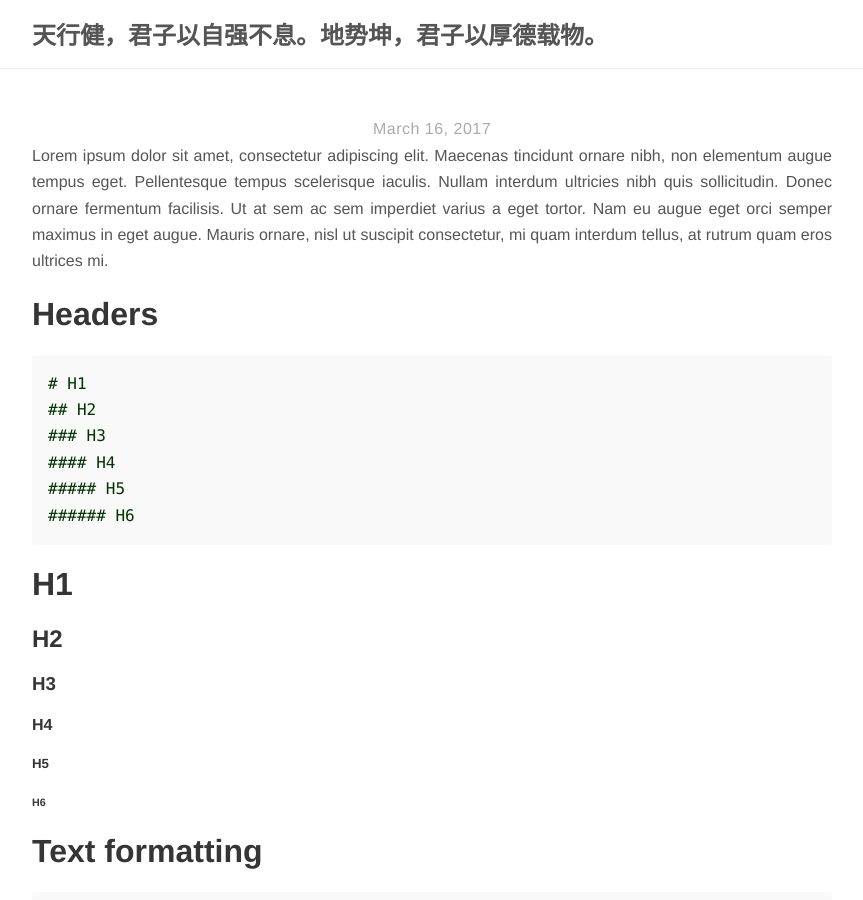
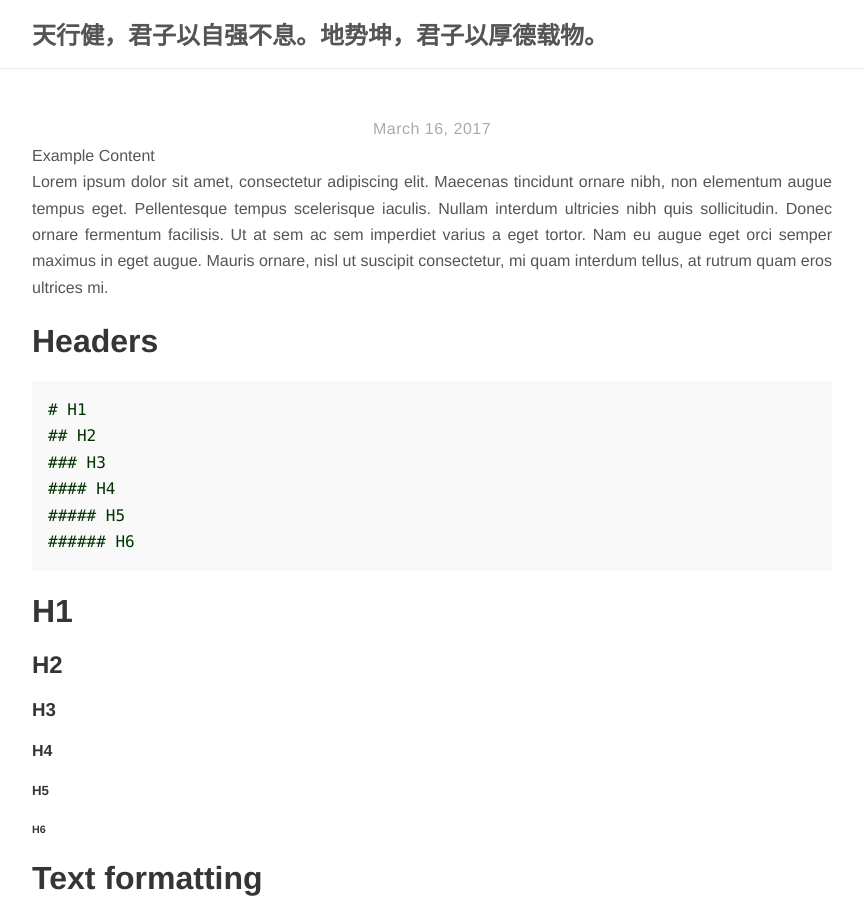
Before and after one commit to shulthz/shulthz.github.io, a Jekyll site: the page built from _posts/2017-03-16-example-content.md, in a window 1280 px wide and 900 px high. Shown: the whole window, without its empty margins (208-1071 px from the left). Built offline with Jekyll 4.4.1, drawn with Linux system fonts in a browser that asks for light colours; nearby versions of some CDN libraries.

Commit message:
Update post.html

```diff
--- a/_layouts/post.html
+++ b/_layouts/post.html
@@ -9,7 +9,9 @@ layout: default
       <time datetime="{{ page.date }}">{{ page.date | date: "%B %d, %Y" }}</time>
     {% endif %}
   </div>
-
+  <class="post-title">
+    <div>{{ page.title }}</div>
+  </>
 
   {{ content }}
 
```
